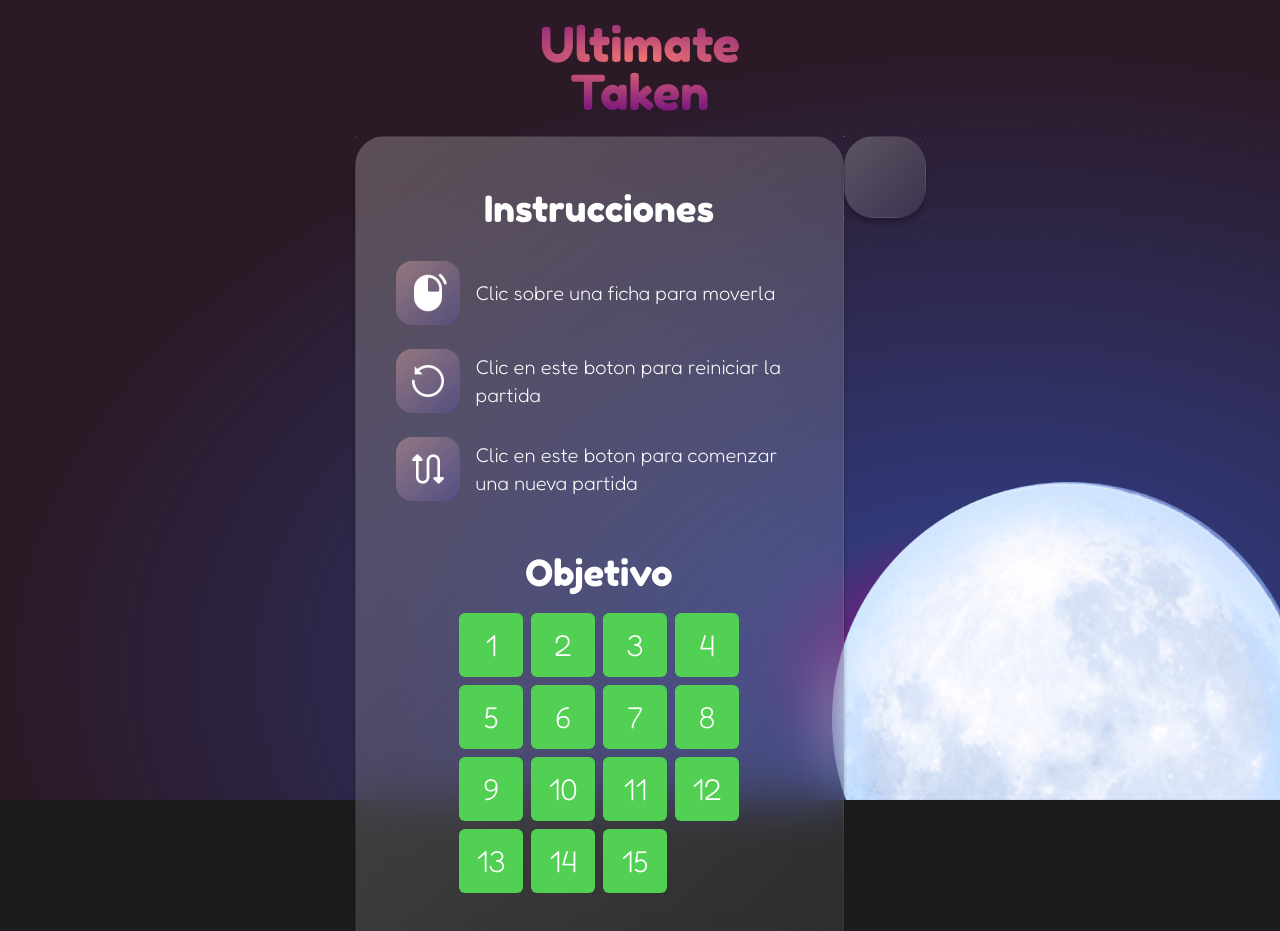
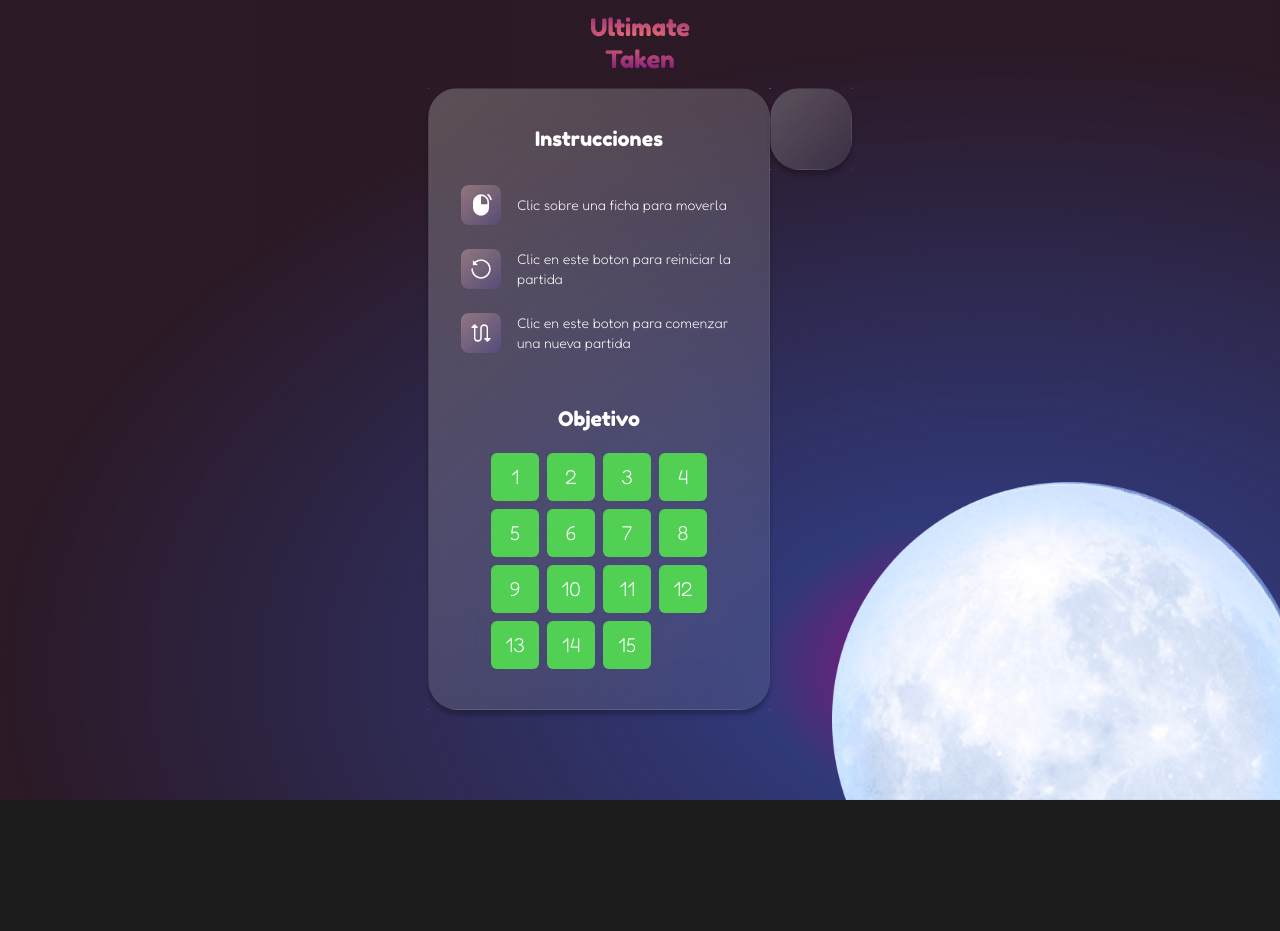
Before and after one commit to CamiloSinningUN/TakenGame, a website: page index.html in a window 1280 px wide. Shown: the top 931 px of the page. After the commit the page ends 800 px from the top, so only its background shows below. Drawn offline with Linux system fonts and the light colour scheme.

Commit message:
better scale

```diff
--- a/assets/styles/input.css
+++ b/assets/styles/input.css
@@ -18,15 +18,15 @@
     rgba(222, 171, 160, 0.5) -11.61%,
     rgba(69, 66, 217, 0.2) 105.59%
   );
-  @apply w-16 aspect-square my-3 rounded-2xl mr-4 flex items-center justify-center;
+  @apply w-10 aspect-square my-3 rounded-lg mr-4 flex items-center justify-center;
 }
 
 .instruction {
-  @apply text-white font-Fredoka font-thin text-xl w-[327px] my-auto;
+  @apply text-white font-Fredoka font-thin text-sm w-[220px] my-auto;
 }
 
 .title {
-  @apply text-4xl text-center text-white my-5 font-Fredoka_One;
+  @apply text-xl text-center text-white my-5 font-Fredoka_One;
 }
 
 .logo {
@@ -69,7 +69,7 @@
 }
 
 .ficha-ejemplo {
-  @apply bg-[#52D053] w-16 aspect-square rounded-md flex justify-center items-center text-white text-3xl;
+  @apply bg-[#52D053] w-12 aspect-square rounded-md flex justify-center items-center text-white text-xl;
 }
 
 .innerBox {
--- a/index.html
+++ b/index.html
@@ -10,23 +10,23 @@
   <body class="font-Fredoka bg-[#1C1C1C]">
     <div class="bg-moon w-screen h-screen fixed top-0 left-0 -z-20"></div>
     <header class="w-full text-center">
-      <h1 class="logo font-Fredoka_One text-5xl text-center w-64 mx-auto my-5">
+      <h1 class="logo font-Fredoka_One text-2xl text-center w-40 mx-auto my-3">
         Ultimate Taken
       </h1>
     </header>
     <section class="flex justify-center items-start">
-      <div class="glass-card pb-16 pt-8 px-10">
+      <div class="glass-card pb-10 pt-4 px-8">
         <h2 class="title">Instrucciones</h2>
         <div class="mb-10">
           <div class="flex">
             <div class="instBox">
-              <img src="./assets/imgs/Mouse.png" alt="" />
+              <img class="w-6" src="./assets/imgs/Mouse.png" alt="" />
             </div>
             <p class="instruction">Clic sobre una ficha para moverla</p>
           </div>
           <div class="flex">
             <div class="instBox">
-              <img src="./assets/imgs/Replay.png" alt="" />
+              <img class="w-6" src="./assets/imgs/Replay.png" alt="" />
             </div>
             <p class="instruction">
               Clic en este boton para reiniciar la partida
@@ -34,7 +34,7 @@
           </div>
           <div class="flex">
             <div class="instBox">
-              <img src="./assets/imgs/Swap.png" alt="" />
+              <img class="w-6" src="./assets/imgs/Swap.png" alt="" />
             </div>
             <p class="instruction">
               Clic en este boton para comenzar una nueva partida
@@ -43,7 +43,7 @@
         </div>
         <h2 class="title">Objetivo</h2>
         <div class="w-full">
-          <div class="flex mx-auto justify-center w-80 gap-2 flex-wrap">
+          <div class="flex mx-auto justify-center w-60 gap-2 flex-wrap">
             <div class="ficha-ejemplo">
               <p>1</p>
             </div>
```
Also changed, not shown: assets/styles/output.css.
